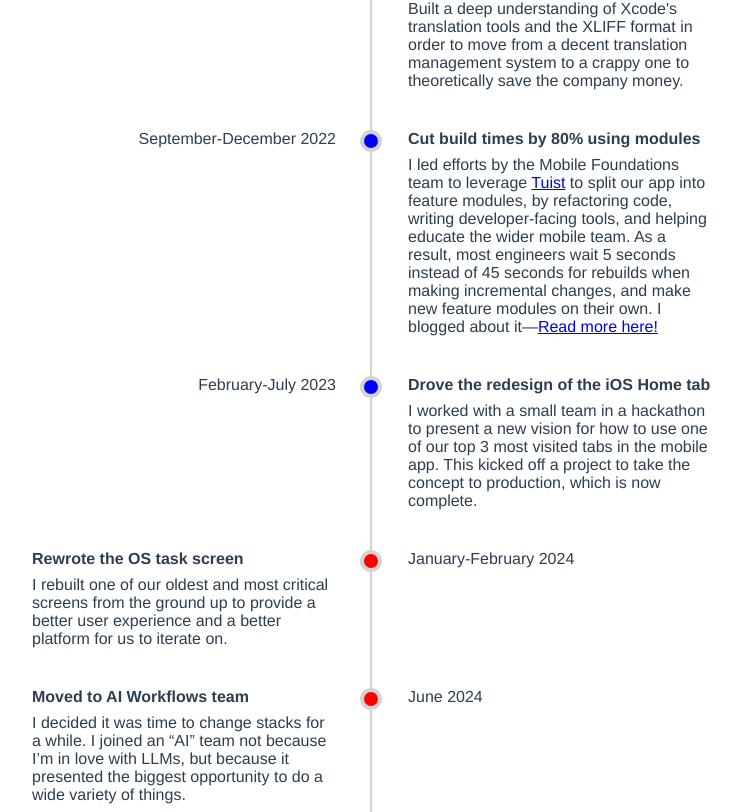
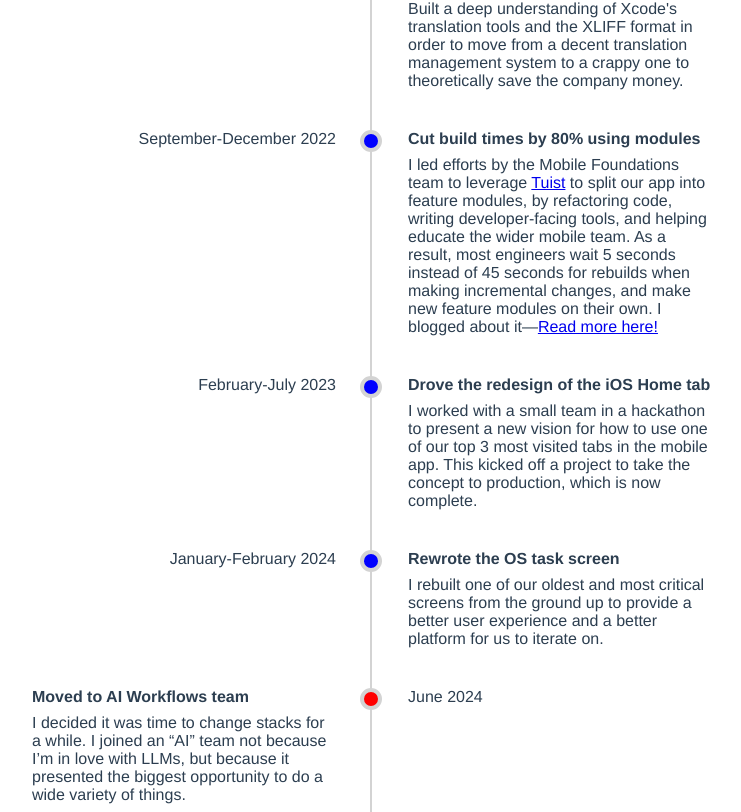
Before and after one commit to irskep/irskep.github.com, a Vue app in the folder timeline/: page / in a window 1280 px wide. Shown: the part 5281-6093 px from the top of the page, without its empty margins (268-1009 px from the left). Built offline with nearby package versions, Linux system fonts and the light colour scheme.

Commit message:
Fix side of a technical thing

```diff
--- a/timeline/src/App.vue
+++ b/timeline/src/App.vue
@@ -310,7 +310,7 @@ export default {
           `I rebuilt one of our oldest and most critical screens from the ground up
           to provide a better user experience and a better platform for us to
           iterate on.`,
-          null,
+          "m-right",
         ],
         [
           "June 2024",
```
